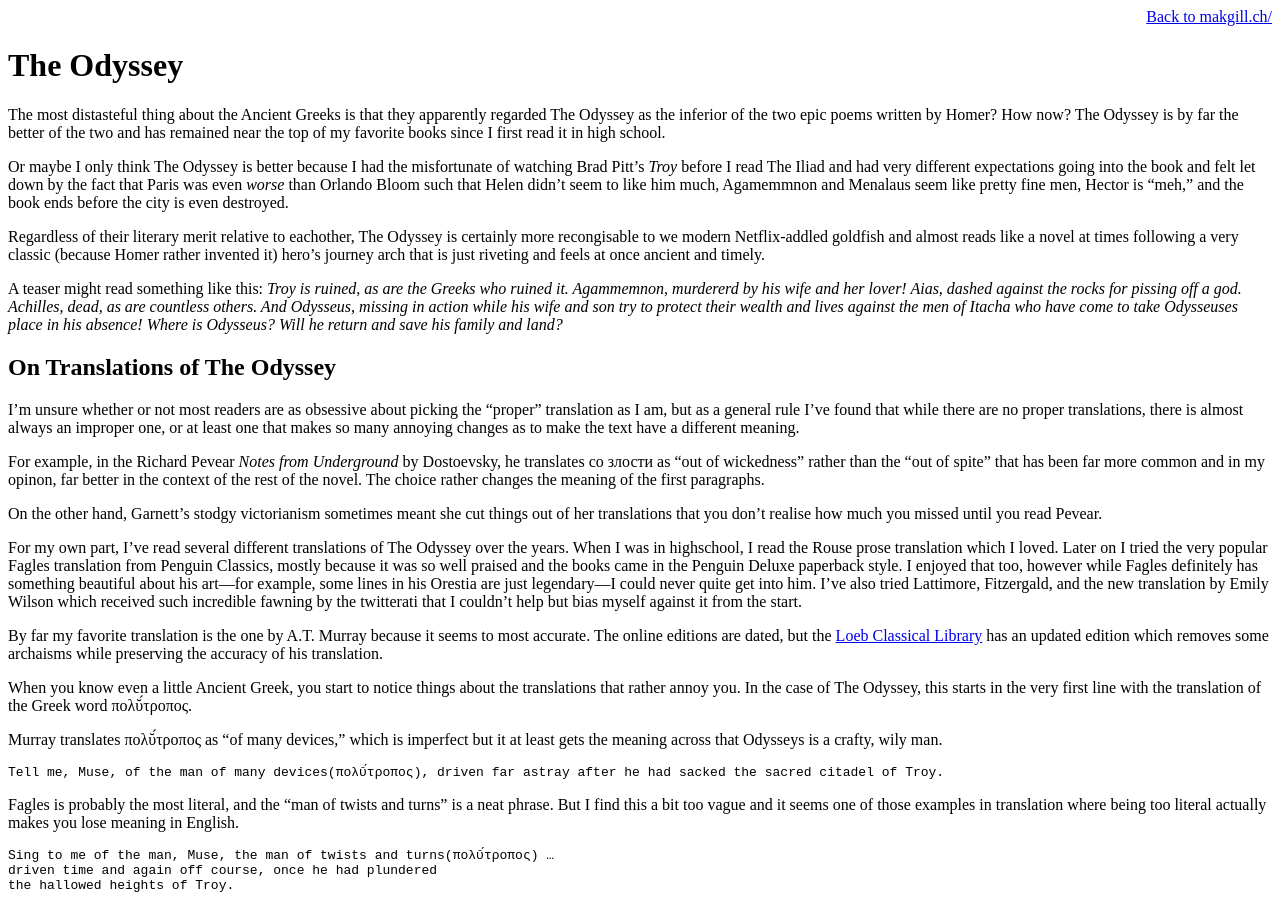
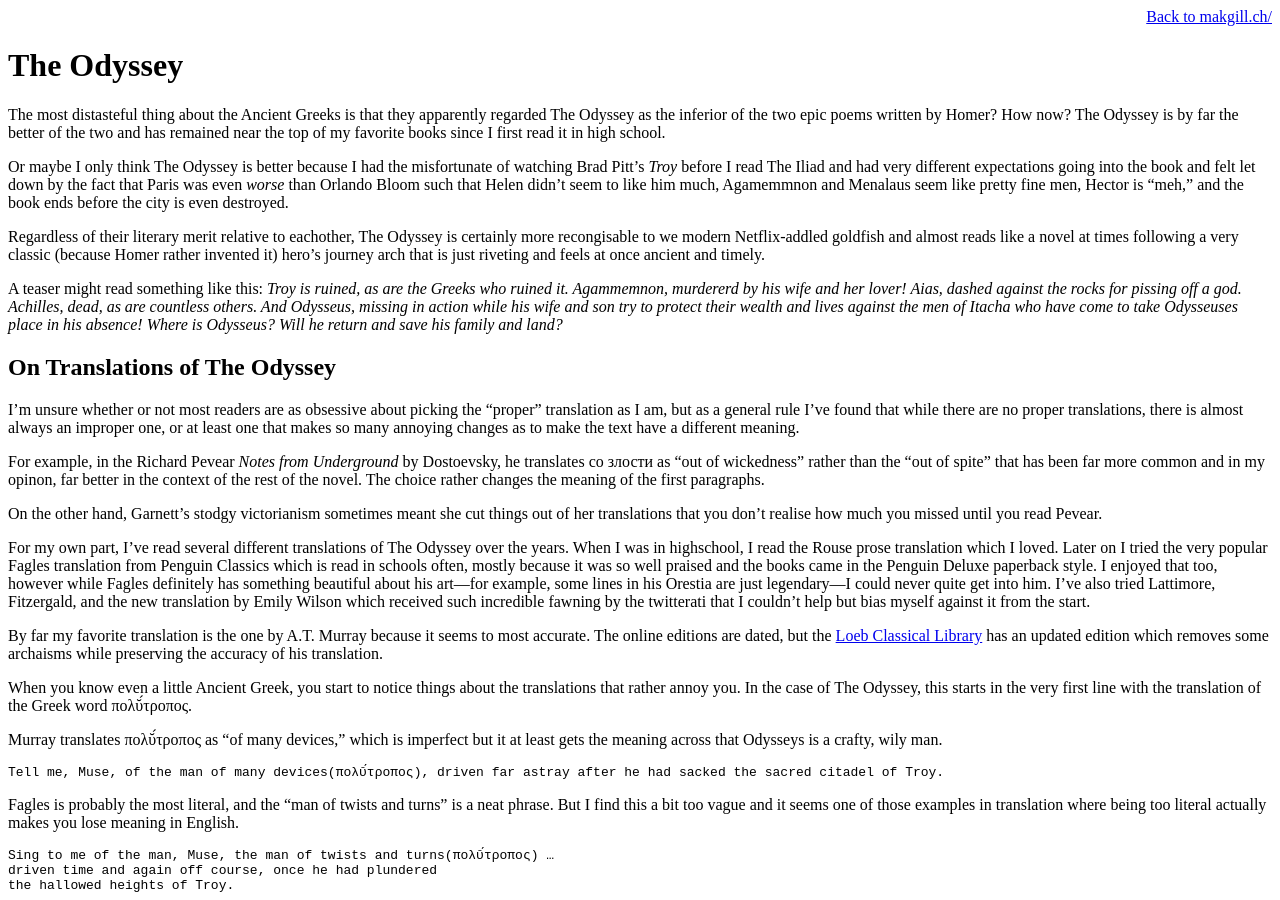
Before and after one commit to derykmakgill/website, a Jekyll site: the page built from odyssey.md, in a window 1280 px wide and 900 px high. Built offline with Jekyll 4.4.1, drawn with Linux system fonts in a browser that asks for light colours.

Commit message:
Update odyssey.md

```diff
--- a/odyssey.md
+++ b/odyssey.md
@@ -20,7 +20,7 @@ For example, in the Richard Pevear *Notes from Underground* by Dostoevsky, he tr
 
 On the other hand, Garnett's stodgy victorianism sometimes meant she cut things out of her translations that you don't realise how much you missed until you read Pevear.
 
-For my own part, I've read several different translations of The Odyssey over the years. When I was in highschool, I read the Rouse prose translation which I loved. Later on I tried the very popular Fagles translation from Penguin Classics, mostly because it was so well praised and the books came in the Penguin Deluxe paperback style. I enjoyed that too, however while Fagles definitely has something beautiful about his art—for example, some lines in his Orestia are just legendary—I could never quite get into him. I've also tried Lattimore, Fitzergald, and the new translation by Emily Wilson which received such incredible fawning by the twitterati that I couldn't help but bias myself against it from the start.
+For my own part, I've read several different translations of The Odyssey over the years. When I was in highschool, I read the Rouse prose translation which I loved. Later on I tried the very popular Fagles translation from Penguin Classics which is read in schools often, mostly because it was so well praised and the books came in the Penguin Deluxe paperback style. I enjoyed that too, however while Fagles definitely has something beautiful about his art—for example, some lines in his Orestia are just legendary—I could never quite get into him. I've also tried Lattimore, Fitzergald, and the new translation by Emily Wilson which received such incredible fawning by the twitterati that I couldn't help but bias myself against it from the start.
 
 By far my favorite translation is the one by A.T. Murray because it seems to most accurate. The online editions are dated, but the [Loeb Classical Library](https://amzn.to/2UQSwCr) has an updated edition which removes some archaisms while preserving the accuracy of his translation.
 
```
